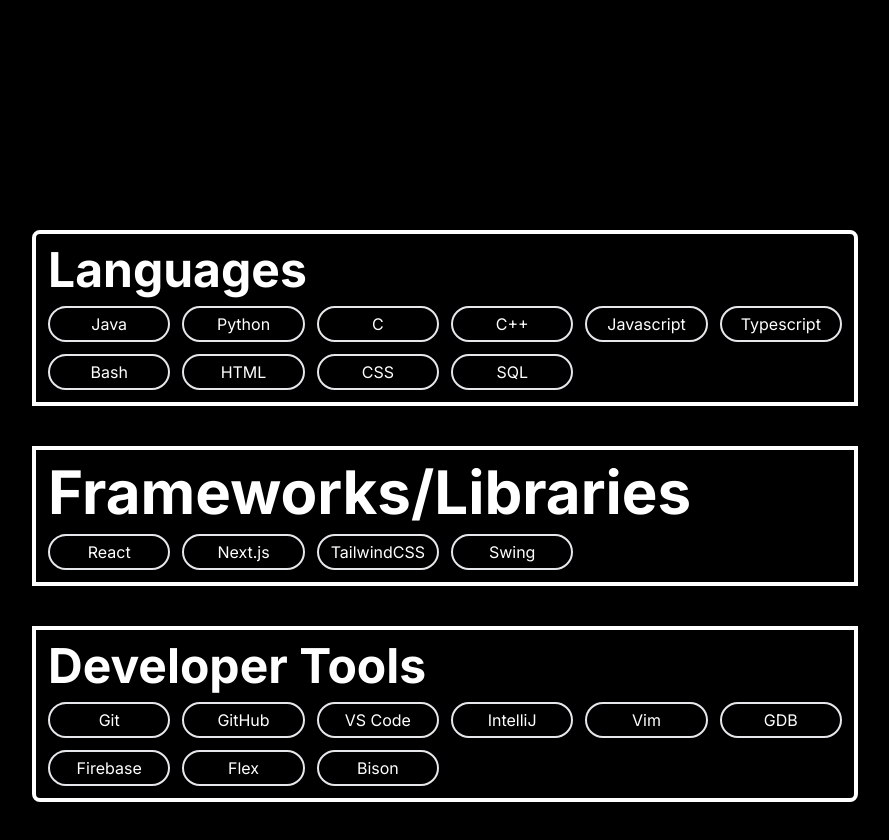
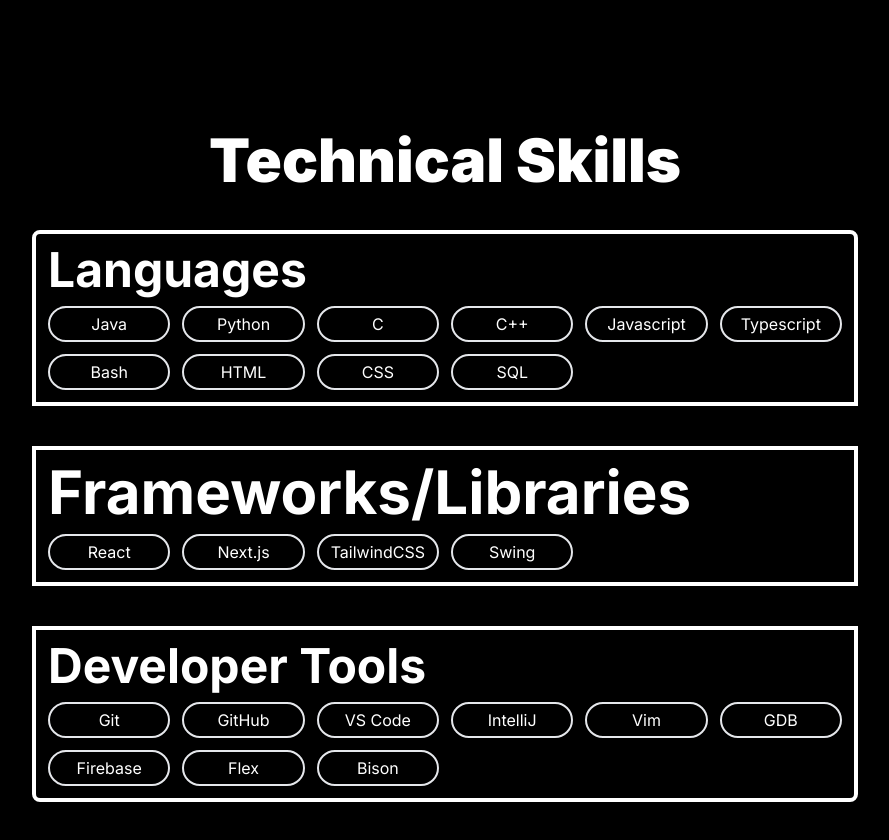
Before and after one commit to bkinaan/bkinaan.github.io, a Next.js app: page / in a window 1280 px wide. Shown: the part 1420-2260 px from the top of the page, without its empty margins (195-1084 px from the left). Built offline with nearby package versions, Linux system fonts and the light colour scheme; a web font is replaced by a local one.

Commit message:
forgot to make one white :/

```diff
--- a/package.json
+++ b/package.json
@@ -1,6 +1,6 @@
 {
   "name": "portfolio",
-  "version": "0.3.0",
+  "version": "0.4.0",
   "private": true,
   "scripts": {
     "dev": "next dev",
--- a/src/app/components/skills-list.tsx
+++ b/src/app/components/skills-list.tsx
@@ -78,7 +78,7 @@
     ];
     return (
         <div className="mb-10">
-            <div className='text-6xl text-center pb-10 font-ss3 font-black'>Technical Skills</div>
+            <div className='text-white text-6xl text-center pb-10 font-ss3 font-black'>Technical Skills</div>
             <div className="border-4 border-white pl-3 rounded-t-lg mb-10">
                 <div className="text-white text-ss3 text-5xl font-bold pt-3">Languages</div>
                 <div className="grid grid-cols-6 text-center gap-3 py-3 pr-3">
```
